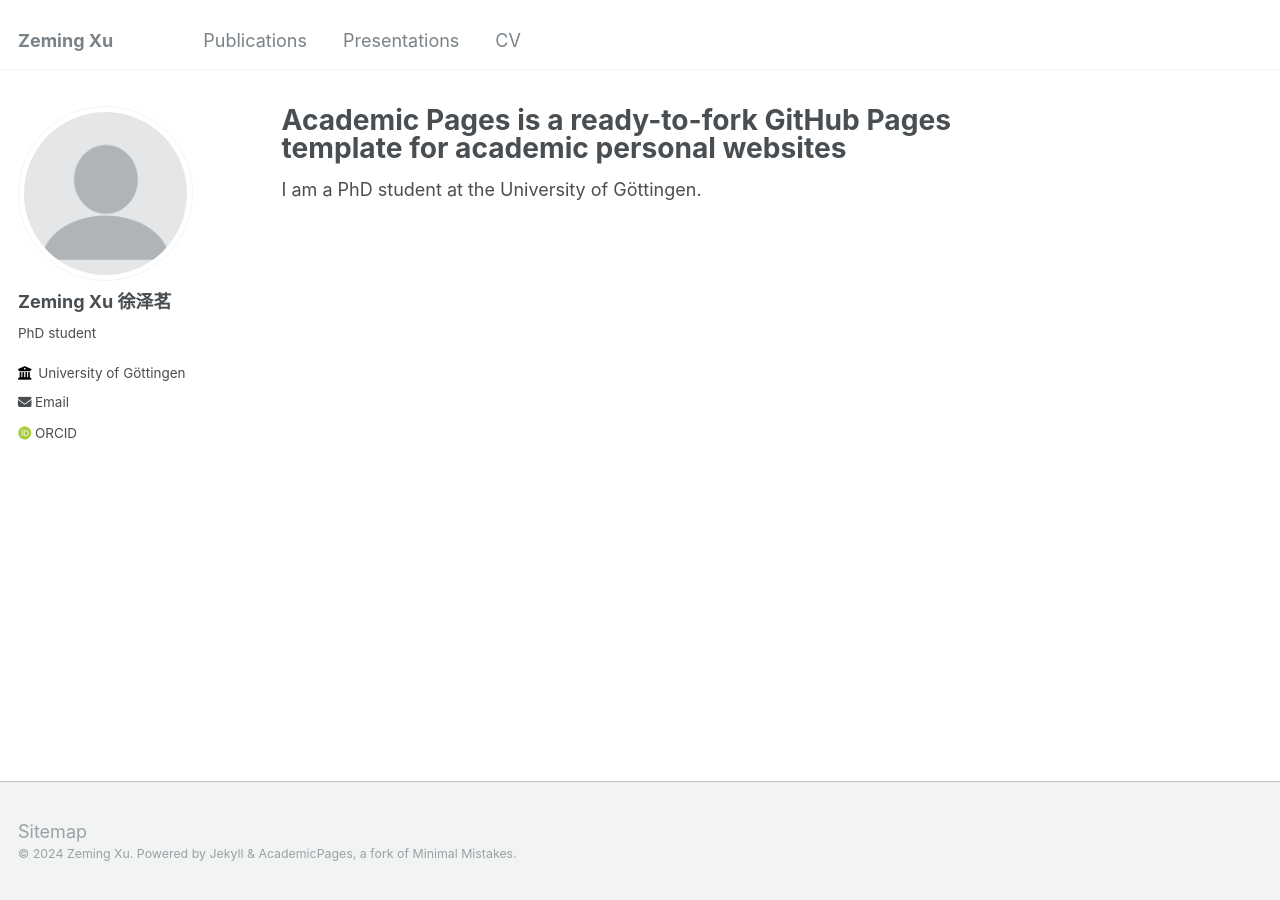
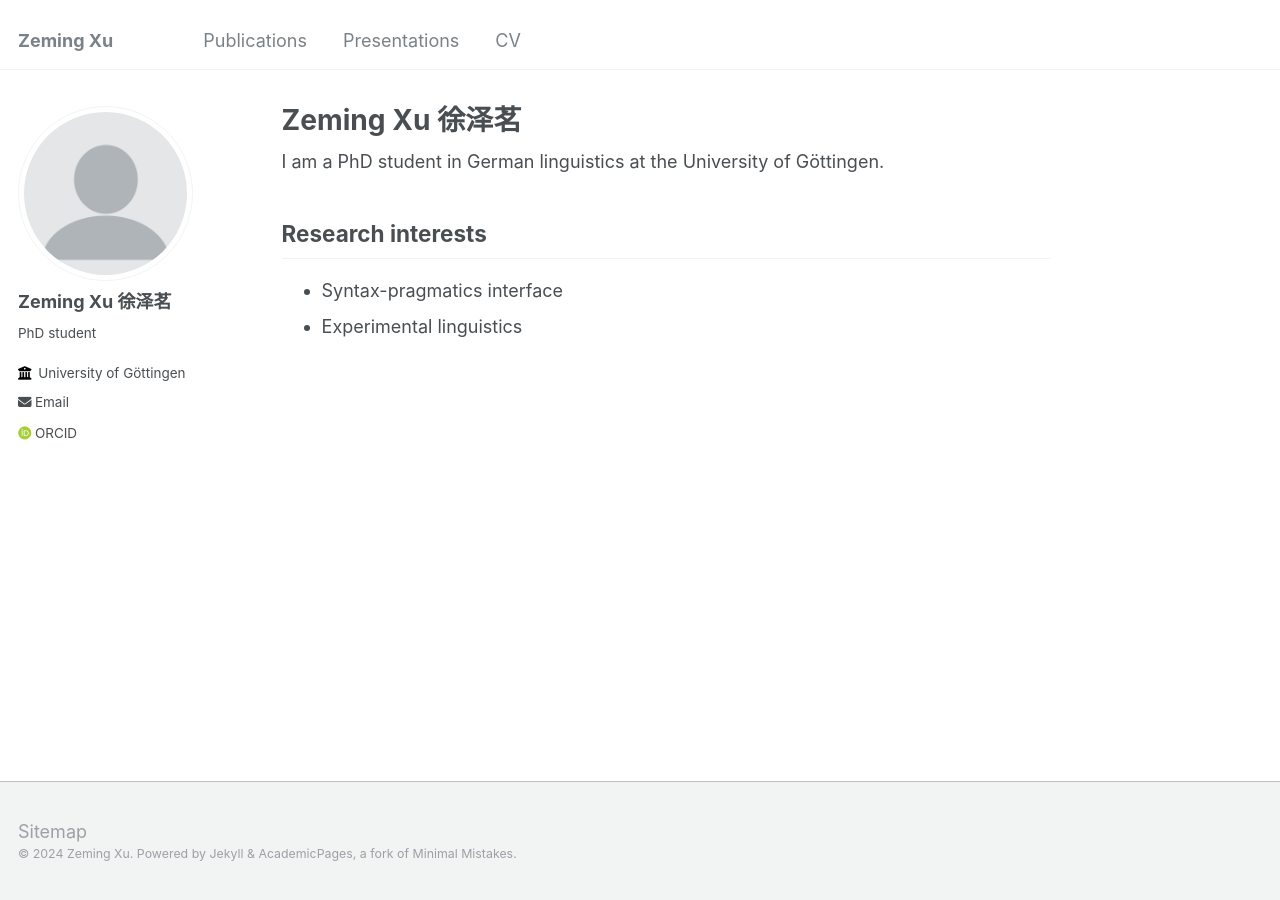
Before and after one commit to xu-zeming/xu-zeming.github.io, a Jekyll site: the page built from _pages/about.md, in a window 1280 px wide. Built offline with Jekyll 4.4.1, drawn with Linux system fonts in a browser that asks for light colours; some web fonts are replaced.

Commit message:
Update about.md

```diff
--- a/_pages/about.md
+++ b/_pages/about.md
@@ -1,9 +1,14 @@
 ---
 permalink: /
-title: "Academic Pages is a ready-to-fork GitHub Pages template for academic personal websites"
+title: "Zeming Xu 徐泽茗"
 author_profile: true
 redirect_from:
   - /about/
   - /about.html
 ---
-I am a PhD student at the University of Göttingen.
+I am a PhD student in German linguistics at the University of Göttingen.
+
+Research interests
+-
+* Syntax-pragmatics interface
+* Experimental linguistics
```
